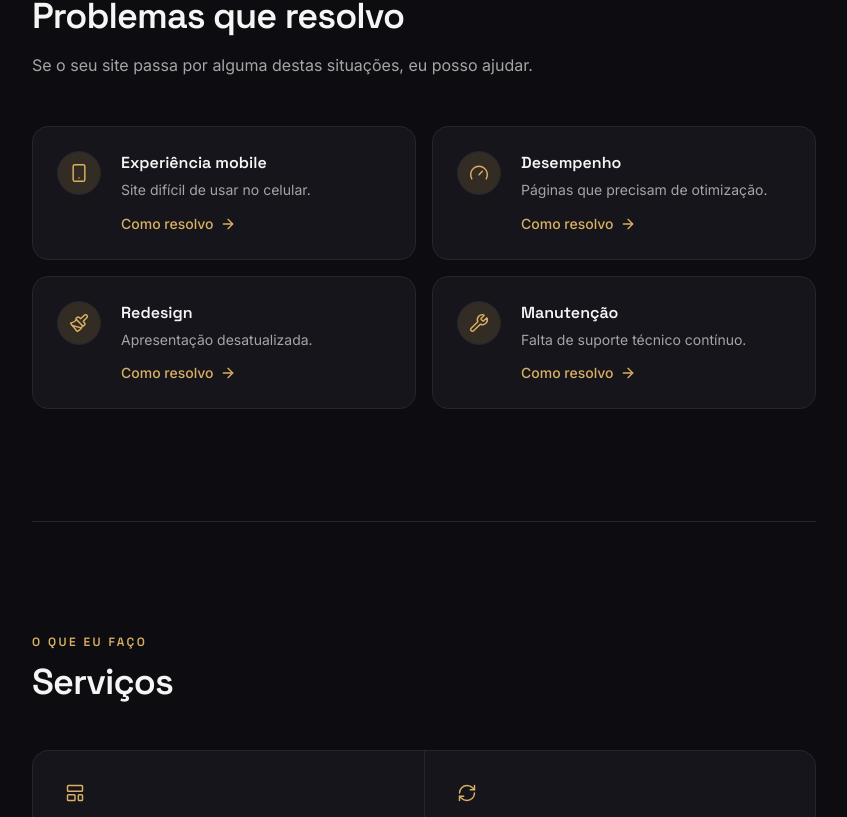
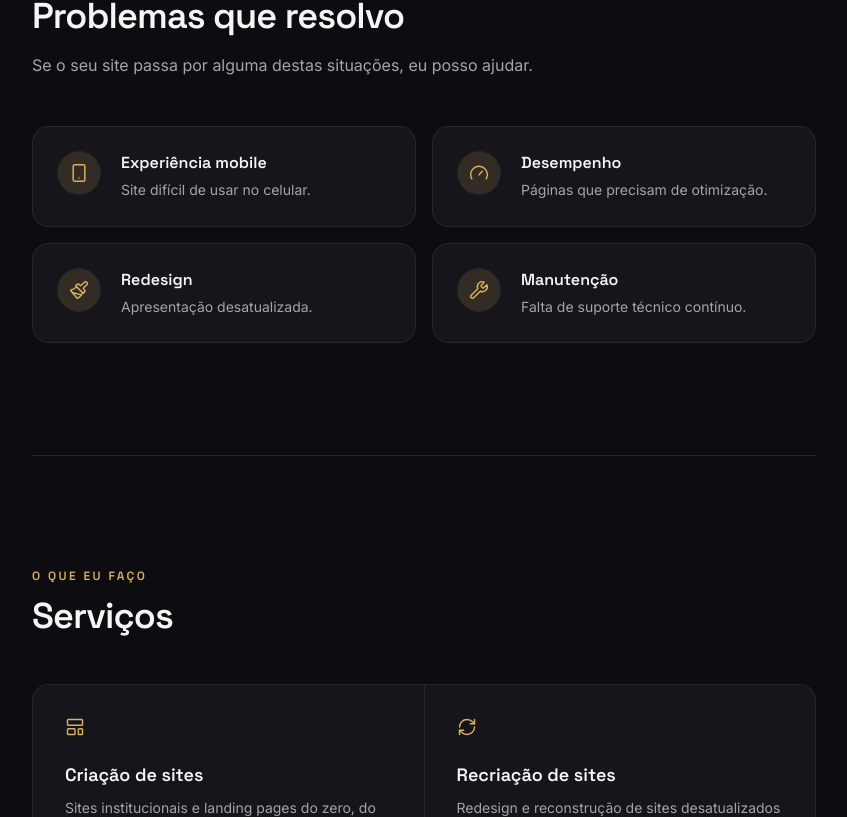
Before and after one commit to fernandatollotti/portfolio-frontend-developer, a Next.js app: page / in a window 1280 px wide. Shown: the part 4603-5420 px from the top of the page, without its empty margins (328-1175 px from the left). Built offline with nearby package versions, Linux system fonts and the light colour scheme; no server answers.

Commit message:
Remove Link component for problem resolution
Removed Link component and associated logic for problem resolution.

```diff
--- a/src/components/sections/Problems.tsx
+++ b/src/components/sections/Problems.tsx
@@ -1,5 +1,4 @@
-import Link from "next/link";
-import { ArrowRight, Gauge, Paintbrush, Smartphone, Wrench, type LucideIcon } from "lucide-react";
+import { Gauge, Paintbrush, Smartphone, Wrench, type LucideIcon } from "lucide-react";
 import { problems } from "@/data/problems";
 import { Problem } from "@/types";
 import { SectionTitle } from "@/components/ui/SectionTitle";
@@ -46,16 +45,6 @@ export function Problems() {
                 <p className="mt-1 text-sm leading-relaxed text-text-secondary">
                   {problem.description}
                 </p>
-                {problem.href && (
-                  <Link
-                    href={problem.href}
-                    className="mt-3 inline-flex items-center gap-1.5 text-sm font-medium text-accent transition-colors hover:text-accent/80"
-                    aria-label={`Como resolvo: ${problem.title}`}
-                  >
-                    Como resolvo
-                    <ArrowRight className="h-4 w-4" aria-hidden="true" />
-                  </Link>
-                )}
               </div>
             </Reveal>
           );
```
